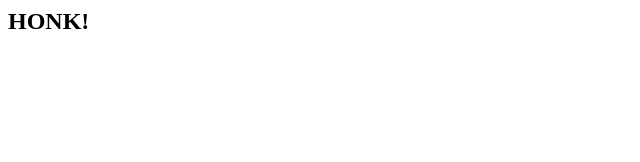
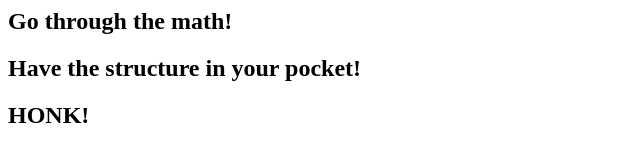
Before and after one commit to s57yao/s57yao.github.io, a plain HTML site: page index.html in a window 1280 px wide. Shown: the whole page, without its empty margins (0-640 px from the left). Drawn offline with Linux system fonts and the light colour scheme.

Commit message:
Update index.html

```diff
--- a/index.html
+++ b/index.html
@@ -3,6 +3,8 @@
         ys_at_loo
     </title>
     <body>
+        <h2>Go through the math!</h2>
+        <h2>Have the structure in your pocket!</h2>
         <h2>HONK!</h2>
     </body>
 </html>
```
